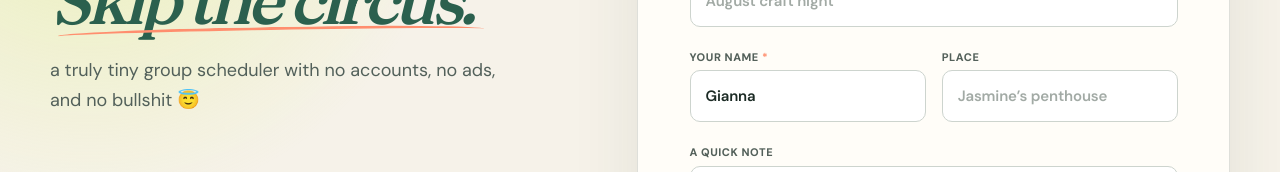
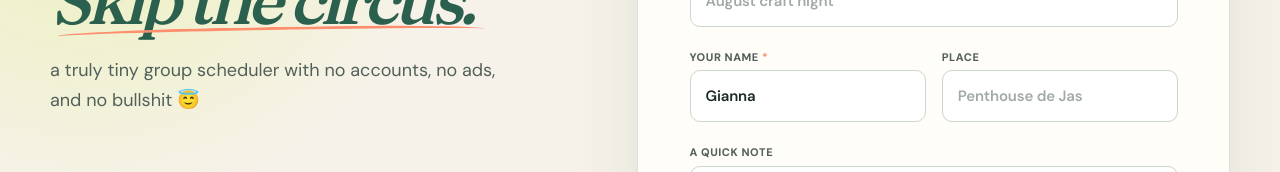
Before and after one commit to Robinnnnn/doodlebutwithoutfuckingads, a Next.js app: page / in a window 1280 px wide. Shown: the part 281-453 px from the top of the page. Built offline with nearby package versions, Linux system fonts and the light colour scheme.

Commit message:
Update place placeholder to Penthouse de Jas.

```diff
--- a/app/DoodleApp.tsx
+++ b/app/DoodleApp.tsx
@@ -273,7 +273,7 @@ function CreatePoll() {
               <input
                 value={draft.location}
                 onChange={(event) => update("location", event.target.value)}
-                placeholder="Jasmine’s penthouse"
+                placeholder="Penthouse de Jas"
                 autoComplete="off"
               />
             </label>
```
